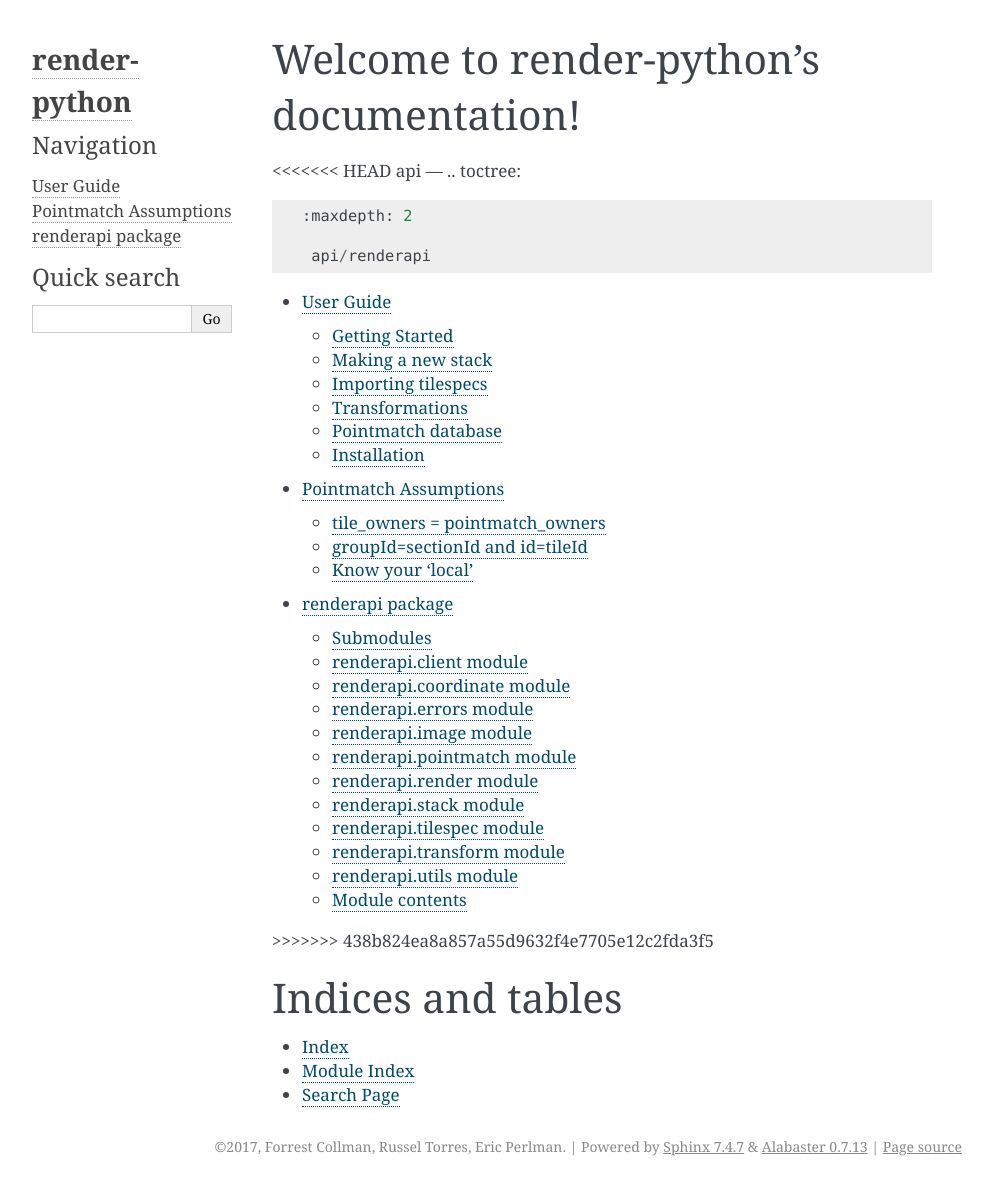
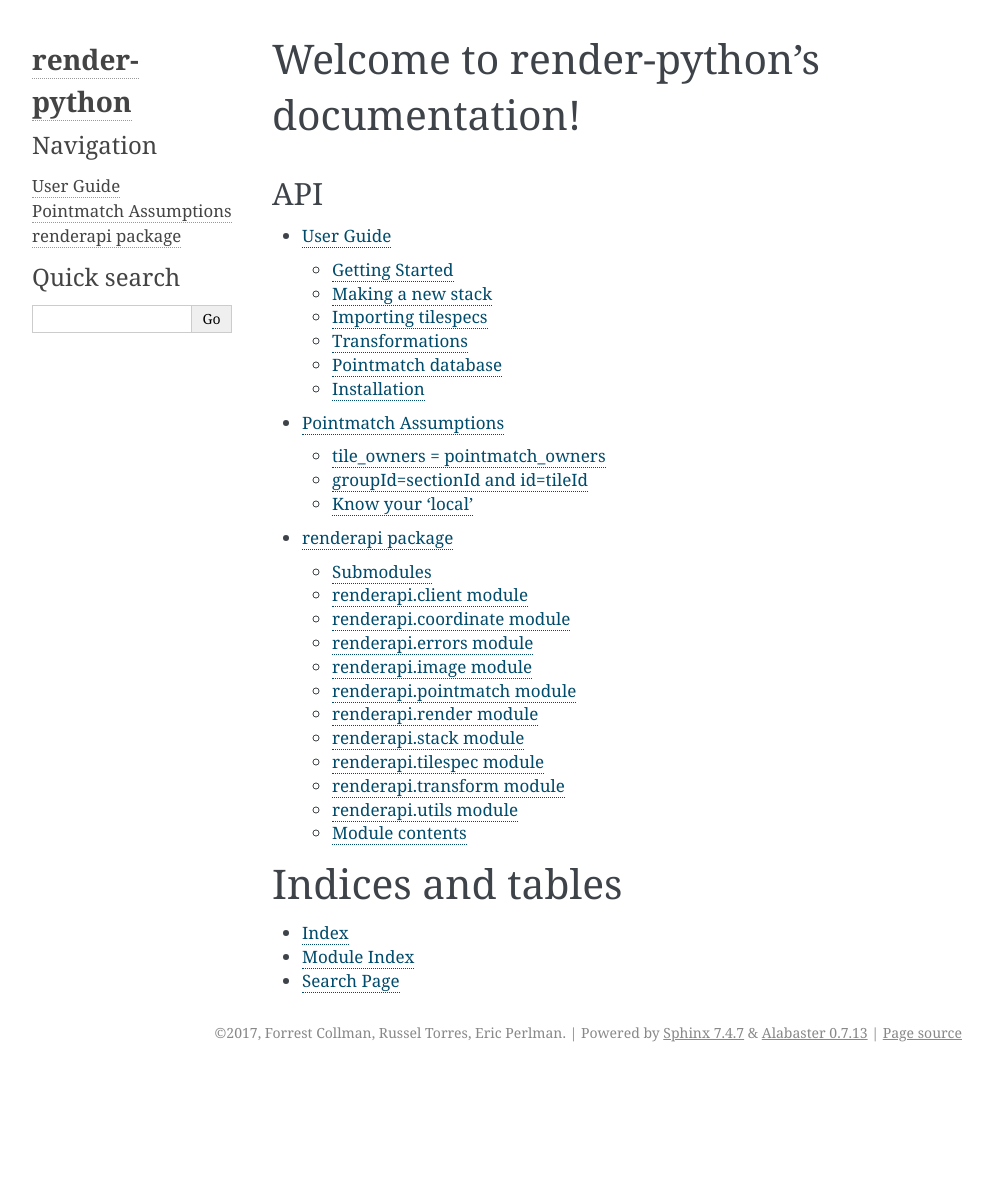
Before and after one commit to AllenInstitute/render-python, a Sphinx documentation site: the page built from docs/index.rst, in a window 1280 px wide. Shown: the whole page, without its empty margins (148-1141 px from the left). Built offline with Sphinx 7.4.7, drawn with Linux system fonts in a browser that asks for light colours; after the commit the page ends 1072 px from its top, so only the background shows below that.

Commit message:
added badge and fixed merge

```diff
--- a/docs/index.rst
+++ b/docs/index.rst
@@ -12,15 +12,6 @@
    :maxdepth: 2
    :caption: Contents:
 
-<<<<<<< HEAD
-api
----
-.. toctree::
-   :maxdepth: 2
-
-    api/renderapi
-
-=======
 API
 ---
 
@@ -31,7 +22,6 @@
    guide/pointmatchassumptions
    api/renderapi
 
->>>>>>> 438b824ea8a857a55d9632f4e7705e12c2fda3f5
 
 Indices and tables
 ==================
```
Also changed, not shown: README.md (+2 -0 lines).
